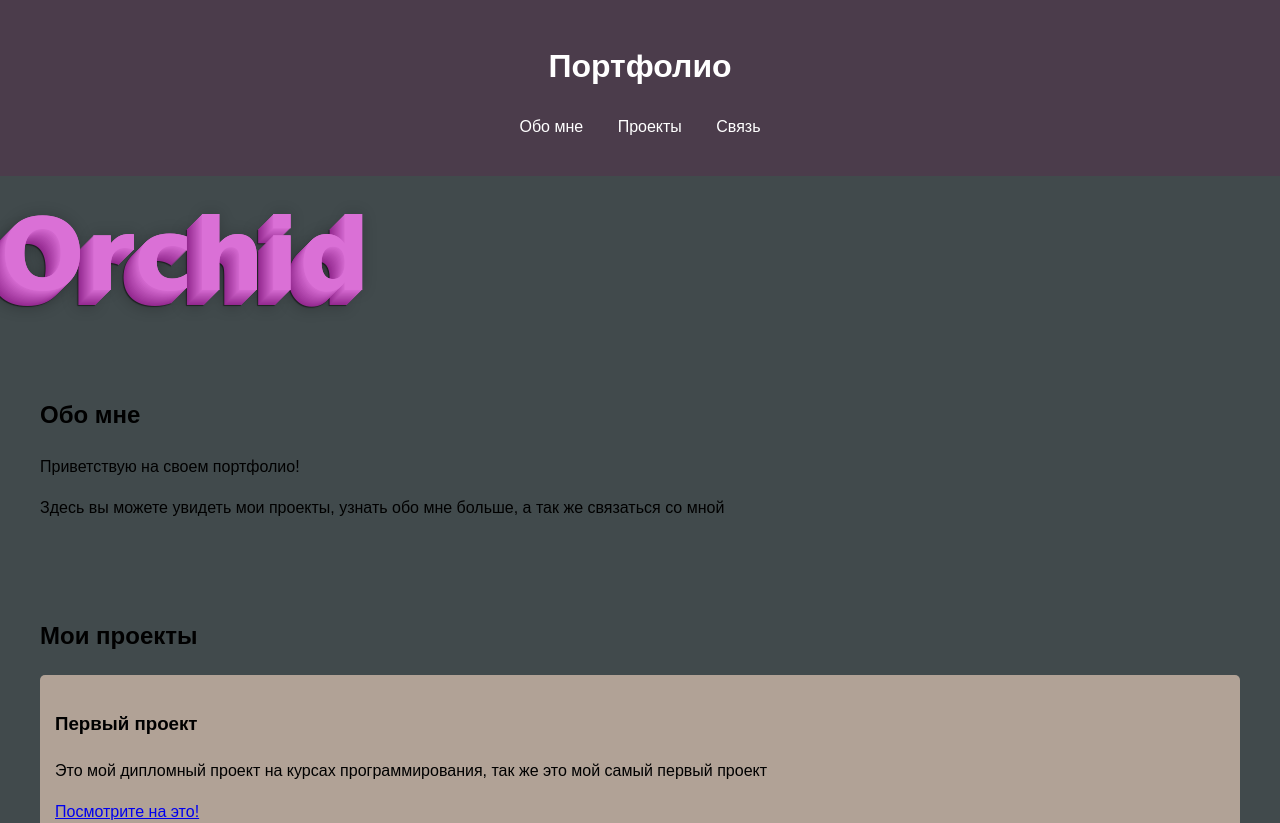
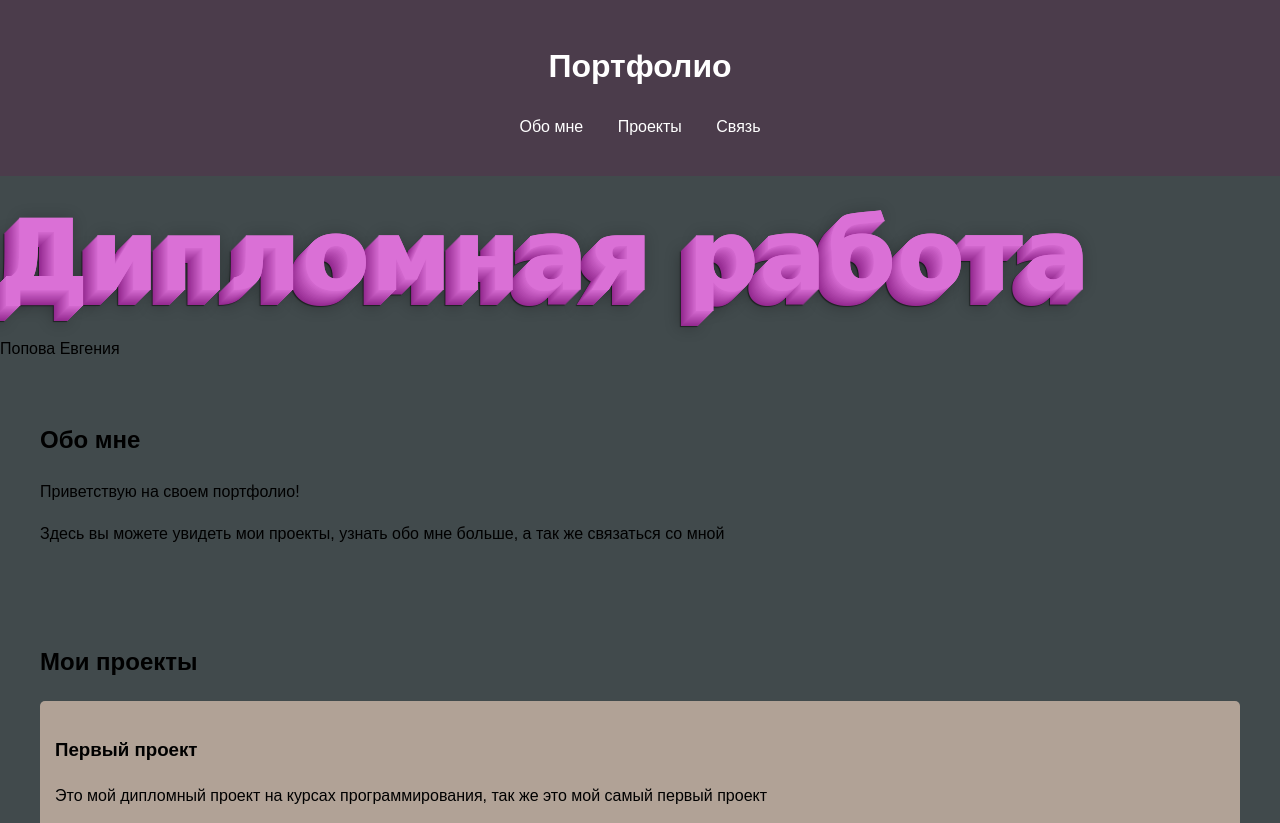
Before and after one commit to EvgenMerto/Diplomchik, a plain HTML site: page index.html in a window 1280 px wide. Shown: the top 823 px of the page. Drawn offline with Linux system fonts and the light colour scheme.

Commit message:
Update index.html

```diff
--- a/index.html
+++ b/index.html
@@ -23,7 +23,9 @@
 	</header>
 <body>
 
-	<div class="text-3d-6">Orchid</div>
+	<div class="text-3d-6">Дипломная работа</div>
+
+	<div class="text-3d-7">Попова Евгения</div>
 
 	<section id="about">
 		<h2>Обо мне</h2>
```
